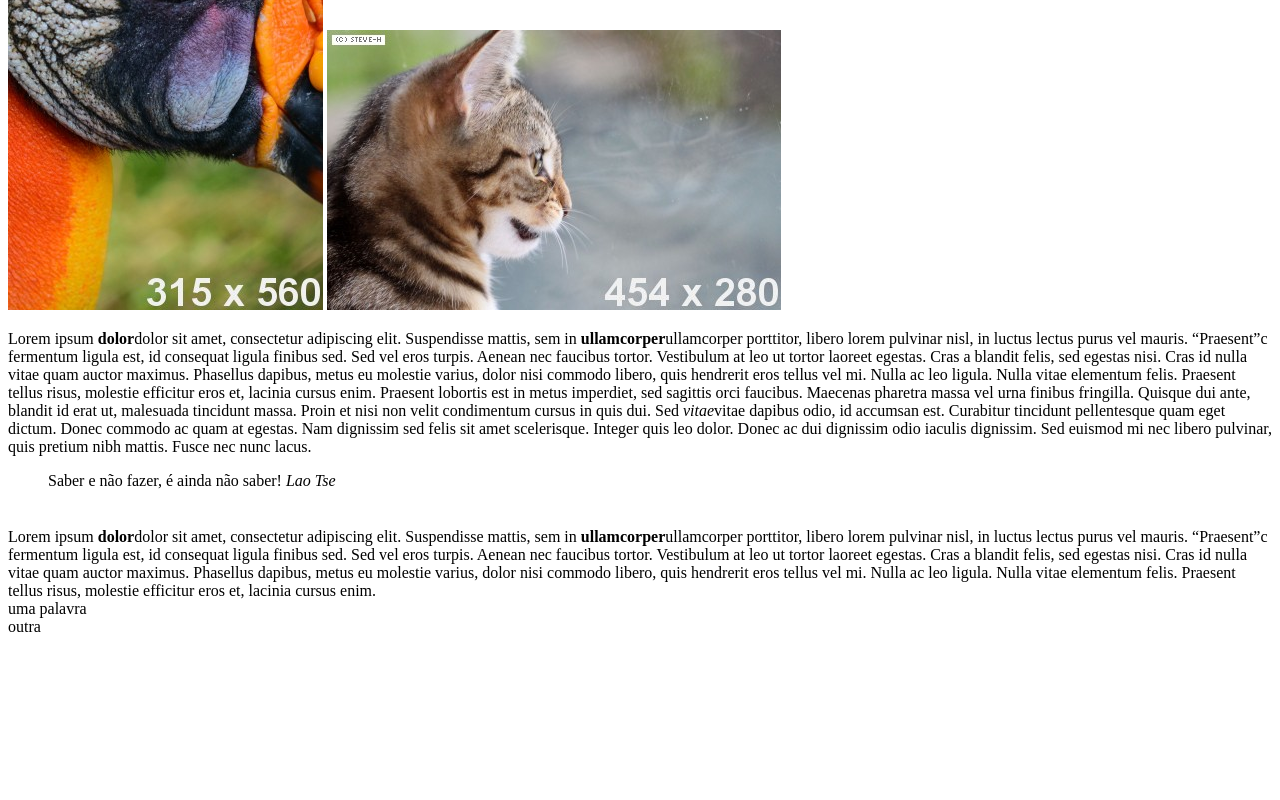
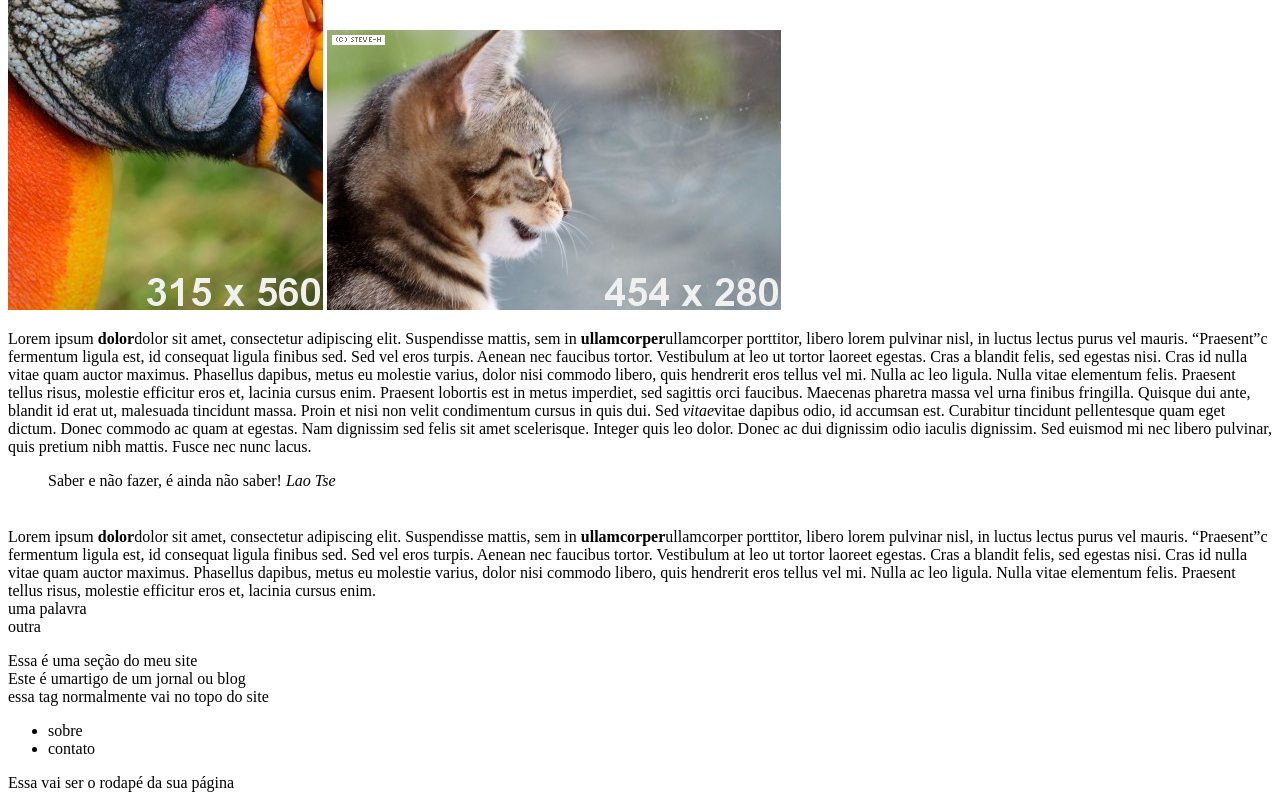
Before and after one commit to aroldoabarbosa/html_playground, a plain HTML site: page index.html in a window 1280 px wide. Shown: the part 1604-2404 px from the top of the page. Before the commit the page ends 2256 px from the top, so only its background shows below. Drawn offline with Linux system fonts and the light colour scheme.

Commit message:
Explicado tags que tem semantica

```diff
--- a/index.html
+++ b/index.html
@@ -76,9 +76,38 @@
 </p>
 
 
+<section>
+  Essa é uma seção do meu site
+</section>
+<article>
+  Este é umartigo de um jornal ou blog
+</article>
+<header>
 
+  essa tag normalmente vai no topo do site
+</header>
 
+<nav>
 
+  <ul>
+    <li> sobre</li>
+    <li>contato</li>
 
+  </ul>
+</nav>
+<footer>
+  Essa vai ser o rodapé da sua página
+</footer>
+
+<main>
+
+</main>
+
+<aside>
+
+</aside>
+<address>
+
+</address>
   </body>
 </html>
```
